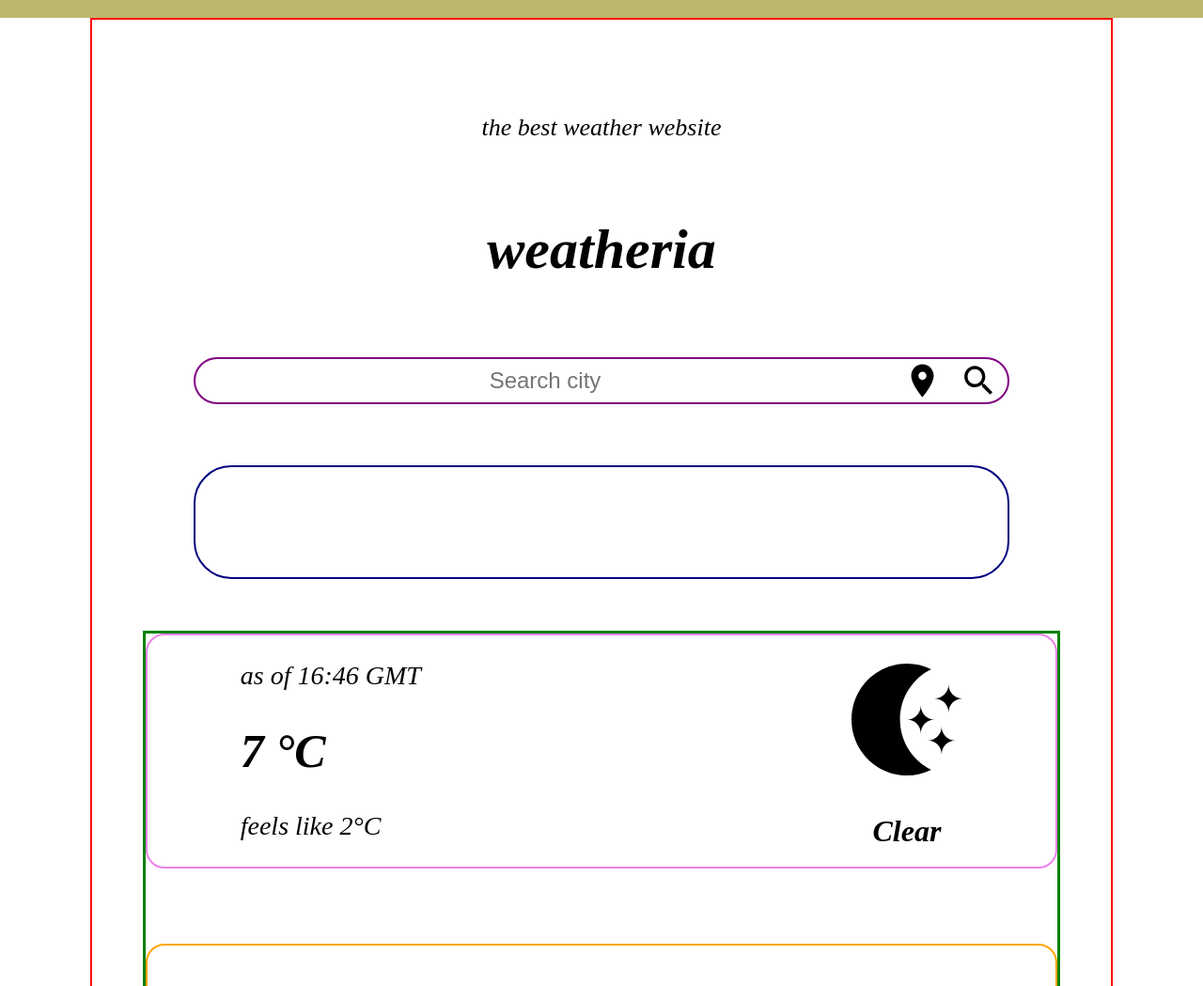
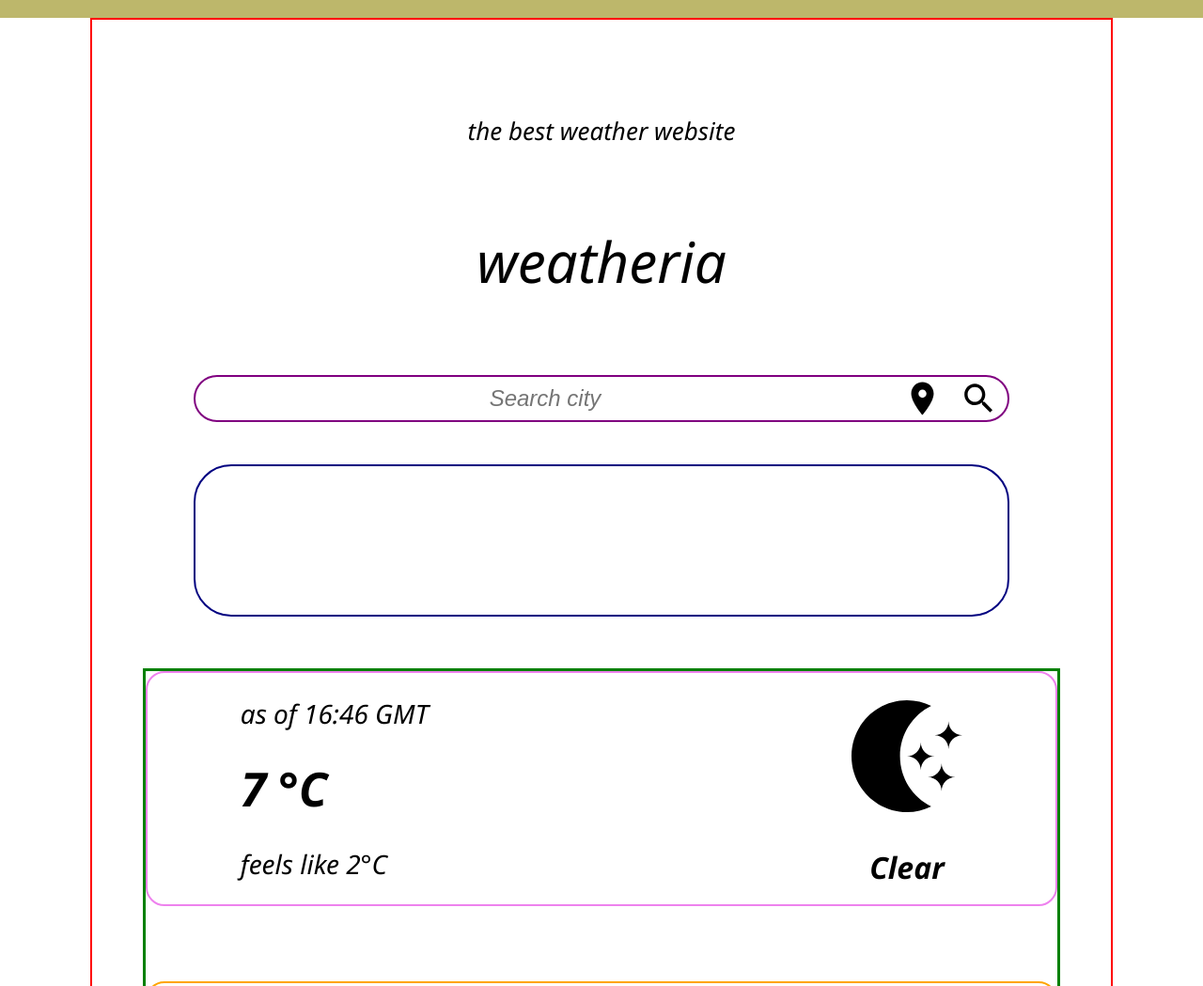
Before and after one commit to diopmorfall/weatheria.com, a plain HTML site: page index.html in a window 1280 px wide. Shown: the part 51-1100 px from the top of the page at 94% size. Drawn offline with Linux system fonts and the light colour scheme.

Commit message:
Segoe UI font added

```diff
--- a/assets/css/style.css
+++ b/assets/css/style.css
@@ -1,3 +1,21 @@
+@font-face {
+  font-family: "Segoe UI", Tahoma, Geneva, Verdana, sans-serif;
+  src: url("/assets/font/Segoe UI Italic.woff") format("woff");
+  font-style: italic;
+  font-weight: 400; }
+
+@font-face {
+  font-family: "Segoe UI", Tahoma, Geneva, Verdana, sans-serif;
+  src: url("/assets/font/Segoe UI Italic.woff") format("woff");
+  font-style: italic;
+  font-weight: 600; }
+
+@font-face {
+  font-family: "Segoe UI", Tahoma, Geneva, Verdana, sans-serif;
+  src: url("/assets/font/Segoe UI Bold Italic.woff") format("woff");
+  font-style: italic;
+  font-weight: 600; }
+
 .flex, .flex-column, .flex-column-space-around, .page, .settings, main, .degrees-details, .weather-details, .data-card, .details-data, .desktop-row, body, .homepage, .forecasts, .details, .flex-row, .flex-row-space-around, form, header, .option, .time-selectors, .settings-heading, .home-form, .current-weather, .forecast-data, .details-heading {
   display: -webkit-box;
   display: -ms-flexbox;
@@ -47,7 +65,9 @@ form {
     border-radius: 20px;
     text-align: center;
     border: none;
-    background: none; }
+    background: none;
+    font-weight: 400;
+    font-style: italic; }
 
 input:focus, button:focus {
   outline: none; }
@@ -61,6 +81,7 @@ input:focus, button:focus {
 
 body {
   width: 100%;
+  font-family: 'Segoe UI', Tahoma, Geneva, Verdana, sans-serif;
   font-style: italic;
   text-align: center; }
 
@@ -110,7 +131,8 @@ header {
       -ms-flex-pack: justify;
           justify-content: space-between; }
   .settings-heading h3 {
-    margin-left: 35%; }
+    margin-left: 35%;
+    font-weight: 600; }
   .settings-heading img {
     margin-right: 5%;
     width: 30px; }
@@ -122,10 +144,14 @@ header {
   height: 15%;
   width: 90%;
   margin: 0 auto; }
+  .option h5 {
+    font-weight: 600; }
   .option button {
     width: 20%;
     height: 100%;
     border-radius: 20px;
+    font-style: italic;
+    font-weight: 600;
     background: none;
     border: none; }
     .option button:first-of-type {
@@ -134,7 +160,8 @@ header {
 .homepage {
   height: 90vh; }
   .homepage p {
-    font-size: 20px;
+    font-size: 18px;
+    font-weight: 400;
     margin-top: 100px; }
 
 h1 {
@@ -143,6 +170,7 @@ h1 {
 
 .brand {
   font-size: 36px;
+  font-weight: 400;
   color: black;
   text-decoration: none; }
   .brand:hover, .brand:active {
@@ -172,10 +200,11 @@ main {
 
 .degrees-details {
   width: 70%;
-  text-align: left; }
+  text-align: left;
+  font-weight: 400; }
   .degrees-details p:nth-of-type(2) {
     font-size: 22px;
-    font-weight: bold; }
+    font-weight: 600; }
 
 .weather-details {
   margin: auto;
@@ -183,7 +212,7 @@ main {
   .weather-details img {
     height: 50%; }
   .weather-details p {
-    font-weight: bold; }
+    font-weight: 600; }
 
 .forecasts {
   height: 400px;
@@ -201,6 +230,7 @@ main {
   height: 35%;
   margin: auto;
   font-size: 17px;
+  font-weight: 400;
   background: none;
   border: none;
   border-radius: 20px;
@@ -232,6 +262,8 @@ main {
       -ms-flex-align: center;
           align-items: center;
   margin-bottom: 25px; }
+  .details-heading h3 {
+    font-weight: 600; }
 
 .details-btn {
   width: 10%;
@@ -365,16 +397,19 @@ main {
     width: 85%; }
   .settings {
     top: 25vh;
-    width: 50%;
+    width: 40%;
     height: 300px;
-    left: 25%; }
+    left: 30%; }
   .settings-heading h3 {
-    margin-left: 38%;
+    margin-left: 45%;
     font-size: 24px; }
+  .option h5 {
+    font-size: 20px; }
   .option button {
-    border-radius: 40px; }
+    border-radius: 40px;
+    font-size: 18px; }
   .homepage {
-    height: 75vh; }
+    height: 80vh; }
     .homepage p {
       font-size: 26px; }
   h1 {
@@ -386,7 +421,7 @@ main {
     border-radius: 40px; }
   .home-form {
     height: 50px;
-    margin-bottom: 60px; }
+    margin-bottom: 40px; }
     .home-form input {
       width: 60%;
       font-size: 24px; }
--- a/index.html
+++ b/index.html
@@ -30,7 +30,7 @@
 			<!--todo: settings -->
 			<div class="settings">
 				<div class="settings-heading">
-					<h3>SETTINGS</h3>
+					<h3>settings</h3>
 					<img src="./assets/img/icons/close-icon.svg" alt="" srcset="">
 				</div>
 				<div class="option">
```
Also changed, not shown: assets/font/Segoe UI Bold Italic.woff (added), assets/font/Segoe UI Italic.woff (added).
